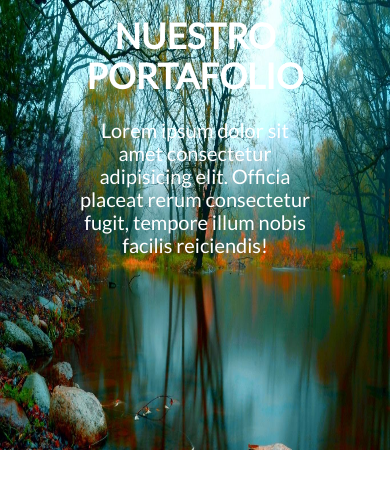
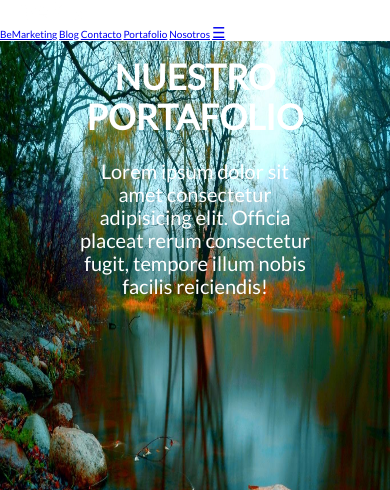
Before and after one commit to Mcamacho636/Bemarketing, a PHP site: page /blog.php in a window 390 px wide. Shown: the top 490 px of the page. Run offline with PHP 8.4, Linux system fonts and the light colour scheme.

Commit message:
Se arregló el nav para ser responsive

```diff
--- a/Scripts/nav.js
+++ b/Scripts/nav.js
@@ -1,9 +1,9 @@
 function desplegarMenu() {
-    var x = document.getElementById("myTopnav");
-    if (x.className === "topnav") {
+    var x = document.getElementById("myNavbar");
+    if (x.className === "navbar") {
         x.className += " responsive";
     } else {
-        x.className = "topnav";
+        x.className = "navbar";
     }
 }
 
@@ -11,9 +11,9 @@
 window.onscroll = function() {
     var currentScrollPos = window.pageYOffset;
     if (prevScrollpos > currentScrollPos) {
-        document.getElementById("navbar").style.top = "0";
+        document.getElementById("myNavbar").style.top = "0";
     } else {
-        document.getElementById("navbar").style.top = "-80px";
+        document.getElementById("myNavbar").style.top = "-50px";
     }
     prevScrollpos = currentScrollPos;
 }
--- a/templates/nav.php
+++ b/templates/nav.php
@@ -1,24 +1,15 @@
 <!--SECCIÓN DE NAV-->
-<div id="navbar">
-    <nav class="topnav" id="myTopnav">
-        <div class="icono-nav">
-            <a class="navbar-brand" href="index.php" style="color:#ffffff;">
-                <img src="" style="width: 32px; height: 32px;"> BeMarketing
-            </a>
-        </div>
-        <div class="nav-enlaces">
-            <a href="index.php" class="active-nav img-enlace">BeMarketing</a>
-            <a href="nosotros.php">Nosotros</a>
-            <a href="portafolio.php">Portafolio</a>
-            <a href="contacto.php">Contacto</a>
-            <a href="blog.php">Blog</a>
-            <a href="javascript:void(0);" class="icon" onclick="desplegarMenu()">
-                <svg width="30px" height="30px" viewBox="0 0 16 16" class="bi bi-list" fill="currentColor"
-                    xmlns="http://www.w3.org/2000/svg">
-                    <path fill-rule="evenodd"
-                        d="M2.5 11.5A.5.5 0 0 1 3 11h10a.5.5 0 0 1 0 1H3a.5.5 0 0 1-.5-.5zm0-4A.5.5 0 0 1 3 7h10a.5.5 0 0 1 0 1H3a.5.5 0 0 1-.5-.5zm0-4A.5.5 0 0 1 3 3h10a.5.5 0 0 1 0 1H3a.5.5 0 0 1-.5-.5z" />
-                </svg>
-            </a>
-        </div>
-    </nav>
+
+<div id="myNavbar" class="navbar">
+    <div class="logo">
+        <a href="index.php"><img src="Assets/Bema_2.png" alt="Logo Bema" style="width:100px;"></a>
+    </div>
+    <div>
+        <a href="index.php" class="active">BeMarketing</a>
+        <a href="blog.php">Blog</a>
+        <a href="contacto.php">Contacto</a>
+        <a href="portafolio.php">Portafolio</a>
+        <a href="nosotros.php">Nosotros</a>
+        <a href="javascript:void(0);" style="font-size:15px;" class="icon" onclick="desplegarMenu()">&#9776;</a>
+    </div>
 </div>
```
Also changed, not shown: Assets/Bema.PNG (added), Assets/Bema_2.png (added).
